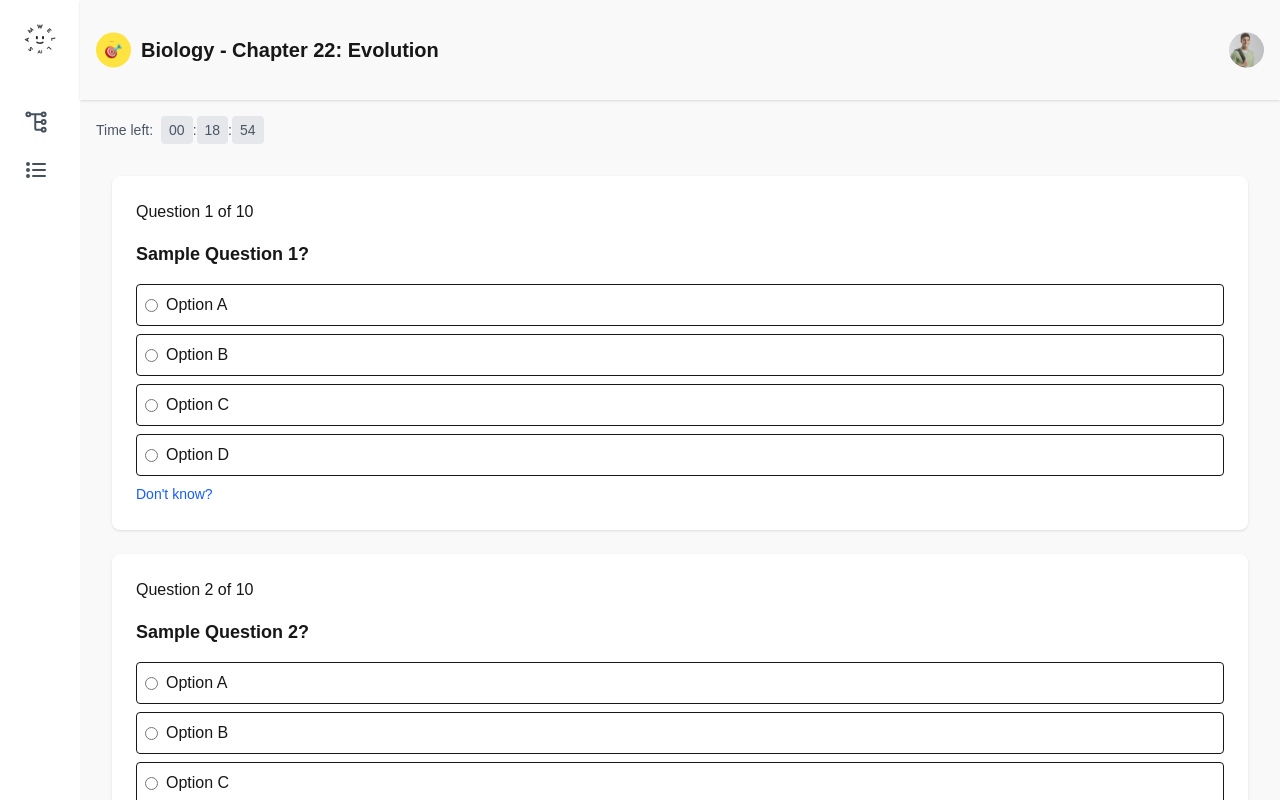
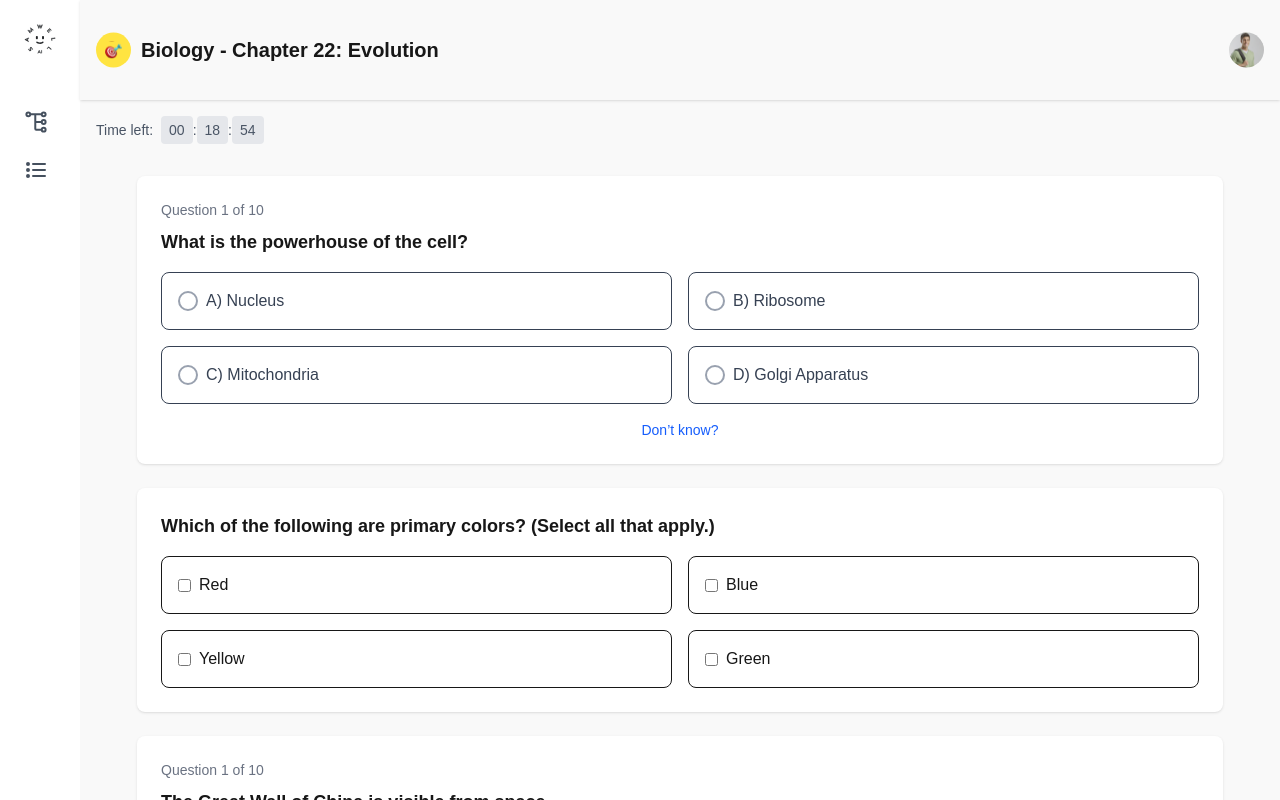
Before and after one commit to zeeshanpaalo/samwell, a Next.js app: page /dashboard/quiz/add in a window 1280 px wide. Built offline with nearby package versions, Linux system fonts and the light colour scheme.

Commit message:
mocking questions data

```diff
--- a/src/app/(protected)/dashboard/quiz/add/page.tsx
+++ b/src/app/(protected)/dashboard/quiz/add/page.tsx
@@ -2,6 +2,7 @@
 
 import React from "react";
 import { useRouter } from "next/navigation";
+import QuizQuestionsList from "@/components/quiz";
 
 const StartQuiz: React.FC = () => {
   const router = useRouter();
@@ -21,51 +22,52 @@ const StartQuiz: React.FC = () => {
 
       {/* Question List */}
       <div className="px-[16px] py-[32px]">
-        {[...Array(10)].map((_, index) => (
-          <div key={index} className="bg-white p-6 rounded-lg shadow mb-6">
-            <p className="font-medium mb-4">Question {index + 1} of 10</p>
-            <h2 className="text-lg font-semibold mb-4">
-              Sample Question {index + 1}?
-            </h2>
-            <div className="space-y-2">
-              <label className="flex items-center space-x-2 p-2 border rounded cursor-pointer hover:bg-gray-50">
-                <input
-                  type="radio"
-                  name={`question${index}`}
-                  className="form-radio"
-                />
-                <span>Option A</span>
-              </label>
-              <label className="flex items-center space-x-2 p-2 border rounded cursor-pointer hover:bg-gray-50">
-                <input
-                  type="radio"
-                  name={`question${index}`}
-                  className="form-radio"
-                />
-                <span>Option B</span>
-              </label>
-              <label className="flex items-center space-x-2 p-2 border rounded cursor-pointer hover:bg-gray-50">
-                <input
-                  type="radio"
-                  name={`question${index}`}
-                  className="form-radio"
-                />
-                <span>Option C</span>
-              </label>
-              <label className="flex items-center space-x-2 p-2 border rounded cursor-pointer hover:bg-gray-50">
-                <input
-                  type="radio"
-                  name={`question${index}`}
-                  className="form-radio"
-                />
-                <span>Option D</span>
-              </label>
-            </div>
-            <a href="#" className="text-blue-600 text-sm mt-2 inline-block">
-              Don't know?
-            </a>
-          </div>
-        ))}
+        <QuizQuestionsList
+          questions={[
+            {
+              type: "SINGLE_CHOICE",
+              text: "What is the powerhouse of the cell?",
+              options: [
+                "Nucleus",
+                "Ribosome",
+                "Mitochondria",
+                "Golgi Apparatus",
+              ],
+              pairs: [],
+            },
+            {
+              type: "MULTIPLE_ANSWER",
+              text: "Which of the following are primary colors? (Select all that apply.)",
+              options: ["Red", "Blue", "Yellow", "Green"],
+              pairs: [],
+            },
+            {
+              type: "SINGLE_CHOICE",
+              text: "The Great Wall of China is visible from space.",
+              options: ["True", "False"],
+              pairs: [],
+            },
+            {
+              type: "MATCHING",
+              text: "Click a definition to match it with a term.",
+              options: [],
+              pairs: ["COW", "FOX", "PIG", "DOG"],
+            },
+            {
+              type: "FILL_BLANK",
+              text: "The main energy source for cells is  which moves through semi-permeable membranes by the process of ____________ and enzymes act as biological ____________ to speed up chemical reactions.",
+              options: ["COW", "FOX", "PIG", "DOG"],
+              pairs: [],
+            },
+            {
+              type: "TEXT_RESPONSE",
+              text: "Whats your thought on String theory?",
+              options: [],
+              pairs: [],
+            },
+
+          ]}
+        />
       </div>
 
       {/* Submit Button */}
--- /dev/null
+++ b/src/components/quiz/index.tsx
@@ -0,0 +1,160 @@
+import React, { useState } from "react";
+
+const QUESTION_TYPES = {
+  SINGLE_CHOICE: "SINGLE_CHOICE",
+  MULTIPLE_ANSWER: "MULTIPLE_ANSWER",
+  FILL_BLANK: "FILL_BLANK",
+  TEXT_RESPONSE: "TEXT_RESPONSE",
+  MATCHING: "MATCHING",
+};
+
+type Question = {
+  type: string;
+  text: string;
+  options: string[];
+  pairs: string[];
+};
+
+interface QuestionProps {
+  question: Question;
+}
+
+interface QuizQuestionsListProps {
+  questions: Question[];
+}
+
+const SingleChoiceQuestion: React.FC<QuestionProps> = ({ question }) => {
+  const [selected, setSelected] = useState<number | null>(null);
+
+  return (
+    <div className="p-6 rounded-lg bg-white shadow-sm w-full max-w-xxl">
+      <p className="text-gray-500 text-sm">Question 1 of 10</p>
+      <p className="font-semibold text-lg mt-2">{question.text}</p>
+      <div className="grid grid-cols-2 gap-4 mt-4">
+        {question.options.map((option, index) => (
+          <label
+            key={index}
+            className={`flex items-center p-4 border rounded-lg w-full cursor-pointer transition-all ${
+              selected === index
+                ? "border-blue-500 bg-blue-50 text-blue-600"
+                : "text-gray-700"
+            }`}
+          >
+            <input
+              type="radio"
+              name="question"
+              value={index}
+              checked={selected === index}
+              onChange={() => setSelected(index)}
+              className="hidden"
+            />
+            <span
+              className={`w-5 h-5 border-2 rounded-full flex items-center justify-center mr-2 ${
+                selected === index ? "border-blue-500" : "border-gray-400"
+              }`}
+            >
+              {selected === index && (
+                <span className="w-3 h-3 bg-blue-500 rounded-full"></span>
+              )}
+            </span>
+            {String.fromCharCode(65 + index)}) {option}
+          </label>
+        ))}
+      </div>
+      <p className="text-blue-600 text-sm text-center mt-4 cursor-pointer">
+        Don’t know?
+      </p>
+    </div>
+  );
+};
+
+const MultipleAnswerQuestion: React.FC<QuestionProps> = ({ question }) => (
+  <div className="p-6 rounded-lg bg-white shadow-sm">
+    <p className="font-semibold text-lg">{question.text}</p>
+    <div className="grid grid-cols-2 gap-4 mt-4">
+      {question.options.map((option, index) => (
+        <label
+          key={index}
+          className="p-4 border rounded-lg text-left flex items-center cursor-pointer"
+        >
+          <input type="checkbox" className="mr-2" />
+          {option}
+        </label>
+      ))}
+    </div>
+  </div>
+);
+
+const FillBlankQuestion: React.FC<QuestionProps> = ({ question }) => (
+  <div className="p-6 rounded-lg bg-white shadow-sm">
+    <p className="font-semibold text-lg">{question.text}</p>
+    <div className="grid grid-cols-2 gap-4 mt-4">
+      {question.options.map((option, index) => (
+        <label
+          key={index}
+          className="p-4 border rounded-lg text-left flex items-center cursor-pointer"
+        >
+          <input type="checkbox" className="mr-2" />
+          {option}
+        </label>
+      ))}
+    </div>
+  </div>
+);
+
+const TextResponseQuestion: React.FC<QuestionProps> = ({ question }) => (
+  <div className="p-6 rounded-lg bg-white shadow-sm">
+    <p className="font-semibold text-lg">{question.text}</p>
+    <textarea
+      className="w-full px-4 py-3 mt-4 border rounded-lg"
+      rows={1}
+      placeholder="Type your response..."
+    ></textarea>
+  </div>
+);
+
+const MatchingQuestion: React.FC<QuestionProps> = ({ question }) => (
+  <div className="p-6 rounded-lg bg-white shadow-sm">
+    <p className="font-semibold text-lg">{question.text}</p>
+    <div className="mt-4 space-y-2">
+      {question.pairs.map((pair, index) => (
+        <div
+          key={index}
+          className="flex justify-between items-center p-4 border rounded-lg"
+        >
+          <span>{pair}</span>
+          <button className="px-4 py-2 border rounded-lg bg-white">
+            Select from list
+          </button>
+        </div>
+      ))}
+    </div>
+  </div>
+);
+
+const QuestionRenderer: React.FC<QuestionProps> = ({ question }) => {
+  const components = {
+    [QUESTION_TYPES.SINGLE_CHOICE]: SingleChoiceQuestion,
+    [QUESTION_TYPES.MULTIPLE_ANSWER]: MultipleAnswerQuestion,
+    [QUESTION_TYPES.FILL_BLANK]: FillBlankQuestion,
+    [QUESTION_TYPES.TEXT_RESPONSE]: TextResponseQuestion,
+    [QUESTION_TYPES.MATCHING]: MatchingQuestion,
+  };
+
+  const Component =
+    components[question.type] || (() => <div>Unsupported question type</div>);
+
+  return <Component question={question} />;
+};
+
+const QuizQuestionsList: React.FC<QuizQuestionsListProps> = ({ questions }) => {
+  return (
+    <div className="space-y-6 px-[25px]">
+      {questions.map((question, index) => (
+        <QuestionRenderer key={index} question={question} />
+      ))}
+    </div>
+  );
+};
+
+export default QuizQuestionsList;
```
